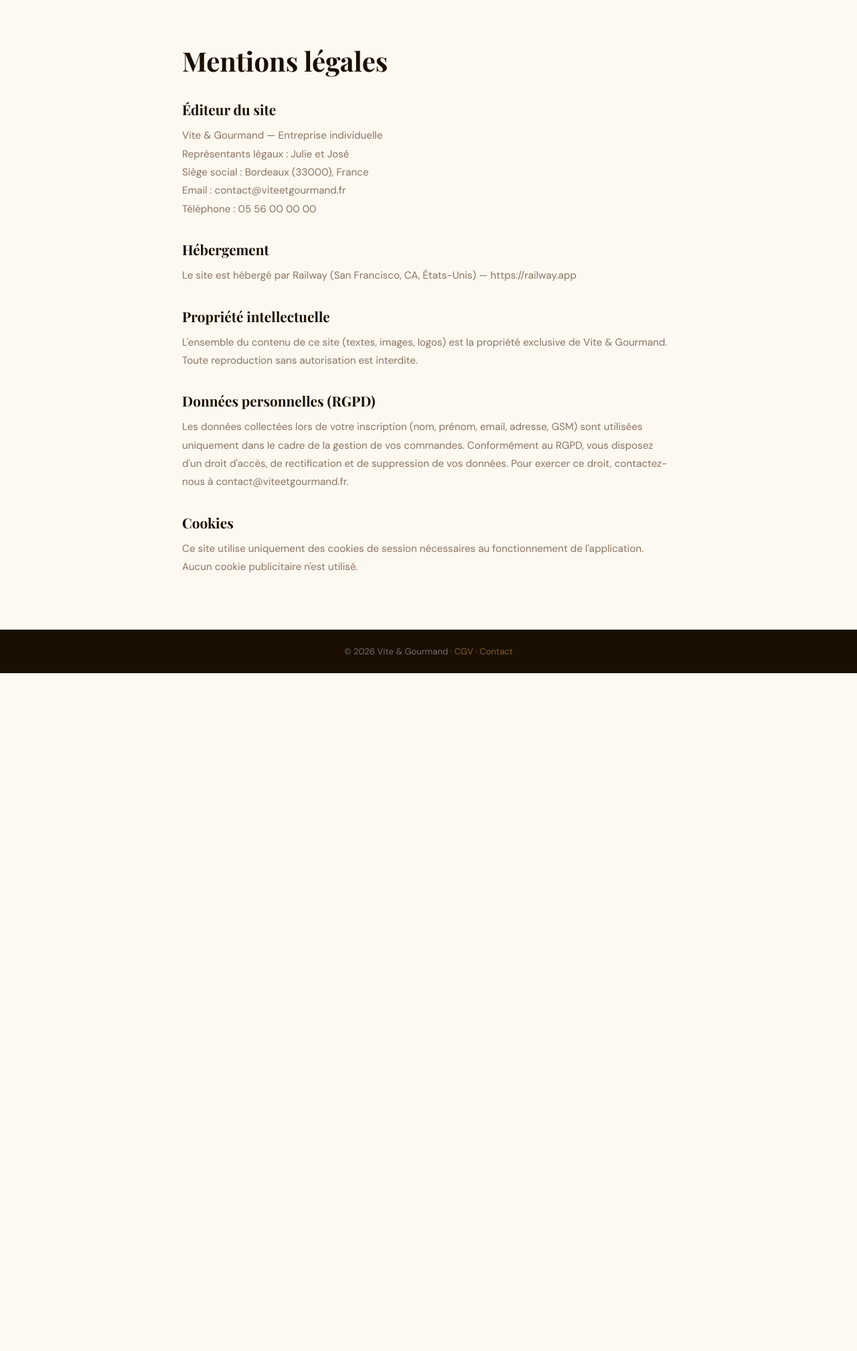
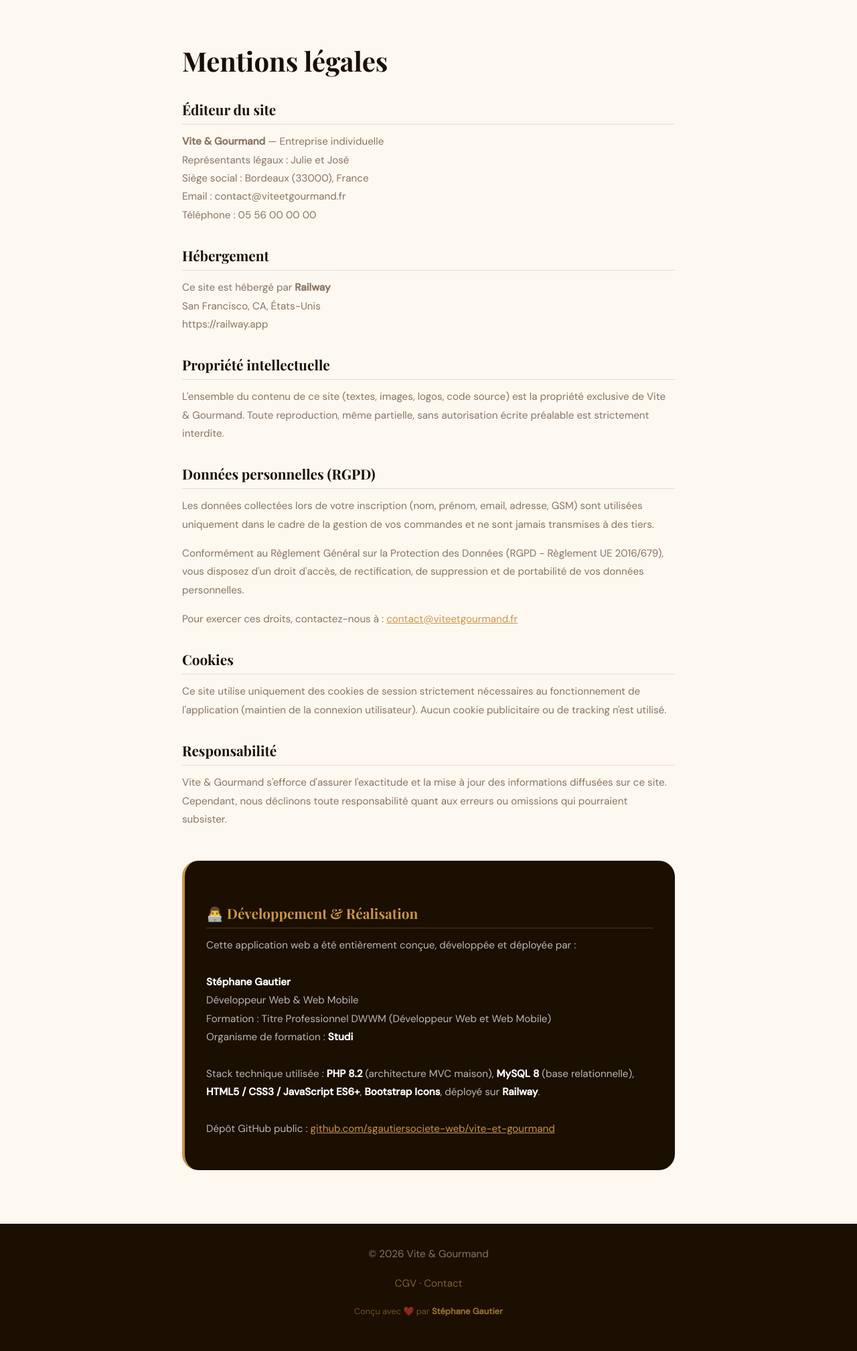
Before and after one commit to sgautiersociete-web/vite-et-gourmand, a PHP site: page /mentions-legales in a window 1280 px wide. Shown: the part 66-2083 px from the top of the page at 67% size. Before the commit the page ends 1071 px from the top, so only its background shows below. Run offline with PHP 8.4, Linux system fonts and the light colour scheme.

Commit message:
feat: mentions légales avec section développeur Stéphane Gautier

```diff
--- a/public/mentions-legales.php
+++ b/public/mentions-legales.php
@@ -1,4 +1,6 @@
 <?php
+// Page mentions légales - Vite & Gourmand
+// Développeur : Stéphane Gautier - Formation TP DWWM - Studi
 ?><!DOCTYPE html>
 <html lang="fr">
 <head>
@@ -12,12 +14,17 @@ body{font-family:'DM Sans',sans-serif;background:var(--cream);color:var(--text)}
 nav{background:var(--dark);padding:1.2rem 2rem;display:flex;justify-content:space-between;align-items:center}
 .nav-logo{font-family:'Playfair Display',serif;font-size:1.3rem;color:#fff;text-decoration:none}
 .nav-logo span{color:var(--gold)}
-.back{color:rgba(255,255,255,.6);text-decoration:none;font-size:.85rem}
+.back{color:rgba(255,255,255,.6);text-decoration:none;font-size:.85rem;transition:color .2s}
+.back:hover{color:var(--gold)}
 .content{max-width:800px;margin:4rem auto;padding:0 2rem}
 h1{font-family:'Playfair Display',serif;font-size:2.5rem;margin-bottom:2rem;color:var(--dark)}
-h2{font-family:'Playfair Display',serif;font-size:1.3rem;color:var(--dark);margin:2rem 0 .75rem}
+h2{font-family:'Playfair Display',serif;font-size:1.3rem;color:var(--dark);margin:2rem 0 .75rem;padding-bottom:.5rem;border-bottom:1px solid #e8ddd0}
 p{color:var(--muted);line-height:1.8;margin-bottom:1rem;font-size:.95rem}
-footer{background:var(--dark);color:rgba(255,255,255,.4);padding:1.5rem;text-align:center;font-size:.82rem;margin-top:5rem}
+.dev-card{background:var(--dark);color:#fff;border-radius:1.5rem;padding:2rem;margin:3rem 0;border-left:4px solid var(--gold)}
+.dev-card h2{color:var(--gold);border-bottom-color:rgba(201,149,74,.3)}
+.dev-card p{color:rgba(255,255,255,.7)}
+.dev-card strong{color:#fff}
+footer{background:var(--dark);color:rgba(255,255,255,.4);padding:2rem;text-align:center;font-size:.82rem;margin-top:5rem}
 footer a{color:rgba(201,149,74,.6);text-decoration:none}
 </style>
 </head>
@@ -26,21 +33,92 @@ footer a{color:rgba(201,149,74,.6);text-decoration:none}
     <a href="/" class="nav-logo">Vite <span>&</span> Gourmand</a>
     <a href="/" class="back">← Retour à l'accueil</a>
 </nav>
+
 <div class="content">
     <h1>Mentions légales</h1>
+
     <h2>Éditeur du site</h2>
-  <p>Vite & Gourmand — Entreprise individuelle<br>Représentants légaux : Julie et José<br>Siège social : Bordeaux (33000), France<br>Email : contact@viteetgourmand.fr<br>Téléphone : 05 56 00 00 00</p>
+    <p>
+        <strong>Vite & Gourmand</strong> — Entreprise individuelle<br>
+        Représentants légaux : Julie et José<br>
+        Siège social : Bordeaux (33000), France<br>
+        Email : contact@viteetgourmand.fr<br>
+        Téléphone : 05 56 00 00 00
+    </p>
+
     <h2>Hébergement</h2>
-  <p>Le site est hébergé par Railway (San Francisco, CA, États-Unis) — https://railway.app</p>
+    <p>
+        Ce site est hébergé par <strong>Railway</strong><br>
+        San Francisco, CA, États-Unis<br>
+        https://railway.app
+    </p>
+
     <h2>Propriété intellectuelle</h2>
-  <p>L'ensemble du contenu de ce site (textes, images, logos) est la propriété exclusive de Vite & Gourmand. Toute reproduction sans autorisation est interdite.</p>
+    <p>
+        L'ensemble du contenu de ce site (textes, images, logos, code source) est la propriété
+        exclusive de Vite & Gourmand. Toute reproduction, même partielle, sans autorisation
+        écrite préalable est strictement interdite.
+    </p>
+
     <h2>Données personnelles (RGPD)</h2>
-  <p>Les données collectées lors de votre inscription (nom, prénom, email, adresse, GSM) sont utilisées uniquement dans le cadre de la gestion de vos commandes. Conformément au RGPD, vous disposez d'un droit d'accès, de rectification et de suppression de vos données. Pour exercer ce droit, contactez-nous à contact@viteetgourmand.fr.</p>
+    <p>
+        Les données collectées lors de votre inscription (nom, prénom, email, adresse, GSM)
+        sont utilisées uniquement dans le cadre de la gestion de vos commandes et ne sont
+        jamais transmises à des tiers.
+    </p>
+    <p>
+        Conformément au Règlement Général sur la Protection des Données (RGPD - Règlement UE 2016/679),
+        vous disposez d'un droit d'accès, de rectification, de suppression et de portabilité
+        de vos données personnelles.
+    </p>
+    <p>
+        Pour exercer ces droits, contactez-nous à :
+        <a href="mailto:contact@viteetgourmand.fr" style="color:var(--gold)">contact@viteetgourmand.fr</a>
+    </p>
+
     <h2>Cookies</h2>
-  <p>Ce site utilise uniquement des cookies de session nécessaires au fonctionnement de l'application. Aucun cookie publicitaire n'est utilisé.</p>
+    <p>
+        Ce site utilise uniquement des cookies de session strictement nécessaires au
+        fonctionnement de l'application (maintien de la connexion utilisateur).
+        Aucun cookie publicitaire ou de tracking n'est utilisé.
+    </p>
+
+    <h2>Responsabilité</h2>
+    <p>
+        Vite & Gourmand s'efforce d'assurer l'exactitude et la mise à jour des informations
+        diffusées sur ce site. Cependant, nous déclinons toute responsabilité quant aux
+        erreurs ou omissions qui pourraient subsister.
+    </p>
+
+    <!-- Section développeur - importante pour l'examen -->
+    <div class="dev-card">
+        <h2>👨‍💻 Développement & Réalisation</h2>
+        <p>
+            Cette application web a été entièrement conçue, développée et déployée par :<br><br>
+            <strong>Stéphane Gautier</strong><br>
+            Développeur Web & Web Mobile<br>
+            Formation : Titre Professionnel DWWM (Développeur Web et Web Mobile)<br>
+            Organisme de formation : <strong>Studi</strong><br><br>
+            Stack technique utilisée : <strong>PHP 8.2</strong> (architecture MVC maison),
+            <strong>MySQL 8</strong> (base relationnelle), <strong>HTML5 / CSS3 / JavaScript ES6+</strong>,
+            <strong>Bootstrap Icons</strong>, déployé sur <strong>Railway</strong>.<br><br>
+            Dépôt GitHub public :
+            <a href="https://github.com/sgautiersociete-web/vite-et-gourmand"
+               style="color:var(--gold)" target="_blank">
+               github.com/sgautiersociete-web/vite-et-gourmand
+            </a>
+        </p>
     </div>
+</div>
+
 <footer>
-  © <?= date('Y') ?> Vite & Gourmand · <a href="/cgv">CGV</a> · <a href="/contact">Contact</a>
+    <p>© <?= date('Y') ?> Vite & Gourmand</p>
+    <p style="margin-top:.5rem">
+        <a href="/cgv">CGV</a> · <a href="/contact">Contact</a>
+    </p>
+    <p style="margin-top:.75rem;color:rgba(201,149,74,.5);font-size:.8rem">
+        Conçu avec ❤️ par <strong style="color:rgba(201,149,74,.7)">Stéphane Gautier</strong>
+    </p>
 </footer>
 </body>
 </html>
```
Lines whose indentation alone changed are shown as unchanged.
